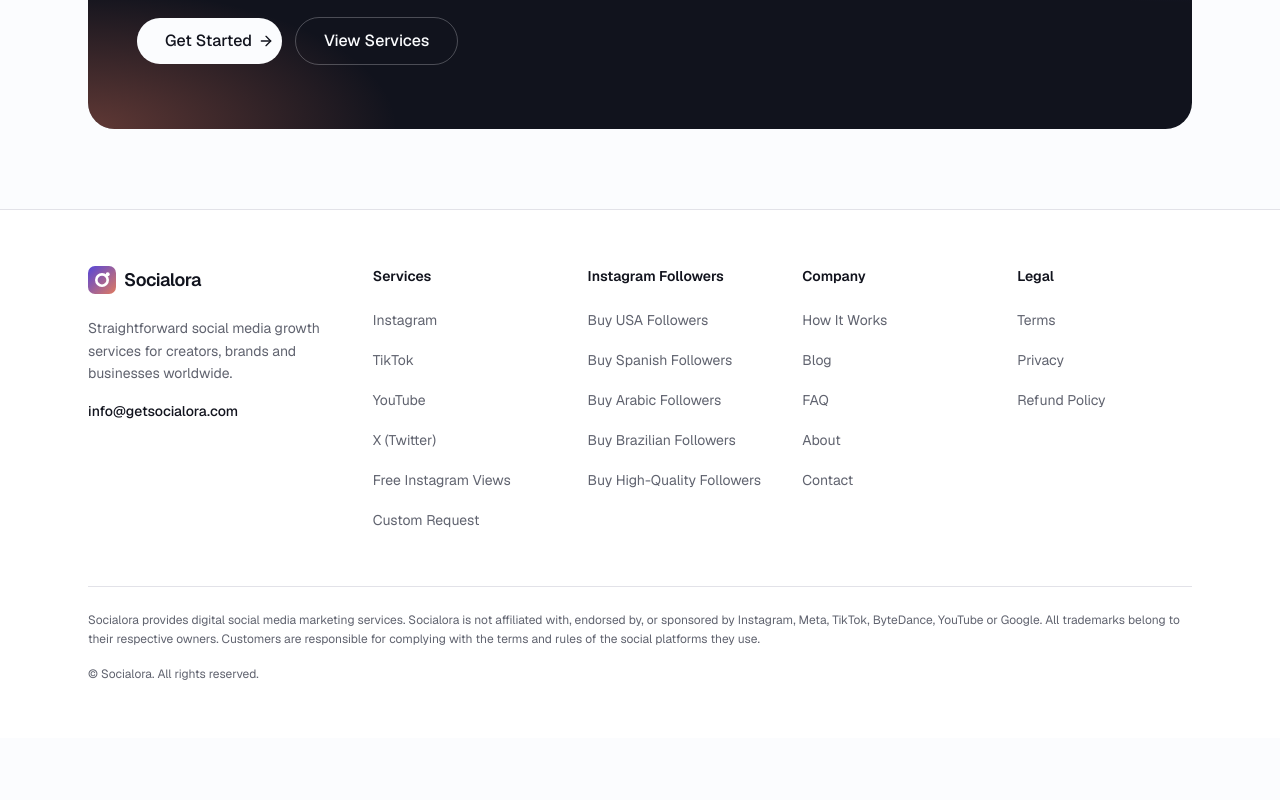
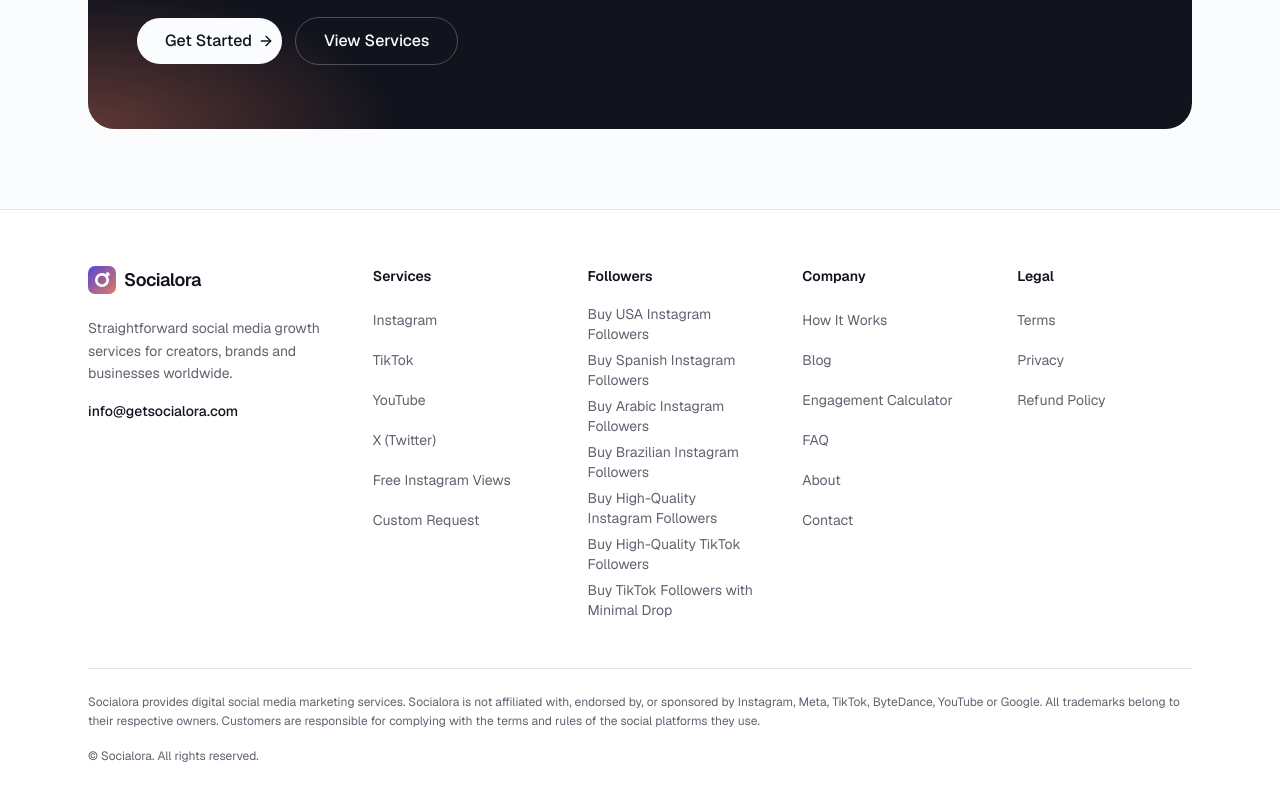
Before and after one commit to socialora1-code/socialora, a Next.js app: page / in a window 1280 px wide. Shown: the part 4526-5326 px from the top of the page. Before the commit the page ends 5264 px from the top, so only its background shows below. Built offline with nearby package versions, Linux system fonts and the light colour scheme; no server answers.

Commit message:
Update site-footer.tsx

```diff
--- a/components/site/site-footer.tsx
+++ b/components/site/site-footer.tsx
@@ -1,7 +1,18 @@
 import Link from 'next/link'
 import { Logo } from '@/components/site/logo'
-import { LANDING_PAGES } from '@/lib/landing-pages'
+import { LANDING_PAGES, TIKTOK_LANDING_PAGES } from '@/lib/landing-pages'
 import { SITE } from '@/lib/site'
+
+const FOLLOWER_LINKS = [
+  ...LANDING_PAGES.map((page) => ({
+    href: `/instagram/${page.slug}`,
+    label: page.title,
+  })),
+  ...TIKTOK_LANDING_PAGES.map((page) => ({
+    href: `/tiktok/${page.slug}`,
+    label: page.title,
+  })),
+]
 
 const COLUMNS = [
   {
@@ -16,17 +27,15 @@ const COLUMNS = [
     ],
   },
   {
-    title: 'Instagram Followers',
-    links: LANDING_PAGES.map((page) => ({
-      href: `/instagram/${page.slug}`,
-      label: page.title.replace(' Instagram Followers', ' Followers'),
-    })),
+    title: 'Followers',
+    links: FOLLOWER_LINKS,
   },
   {
     title: 'Company',
     links: [
       { href: '/how-it-works', label: 'How It Works' },
       { href: '/blog', label: 'Blog' },
+      { href: '/tools/instagram-engagement-rate-calculator', label: 'Engagement Calculator' },
       { href: '/faq', label: 'FAQ' },
       { href: '/about', label: 'About' },
       { href: '/contact', label: 'Contact' },
@@ -40,7 +49,7 @@ const COLUMNS = [
       { href: '/refund-policy', label: 'Refund Policy' },
     ],
   },
-] as const
+]
 
 export function SiteFooter() {
   return (
```
